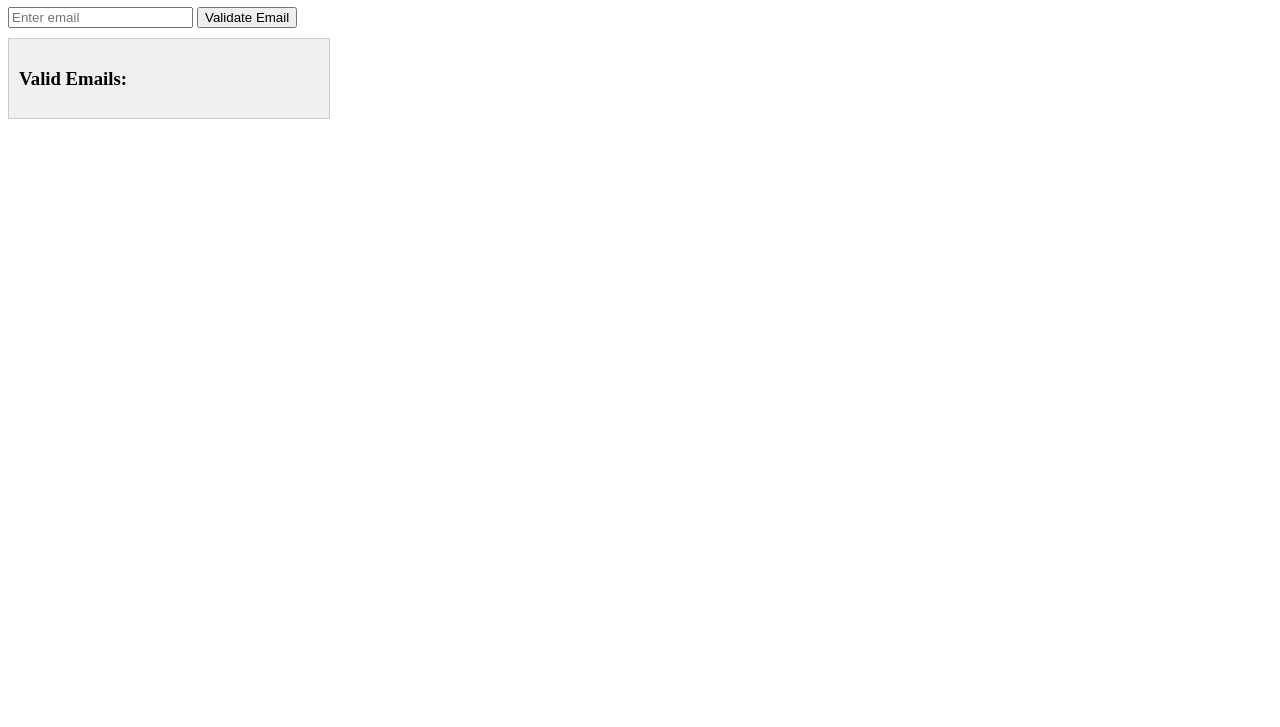
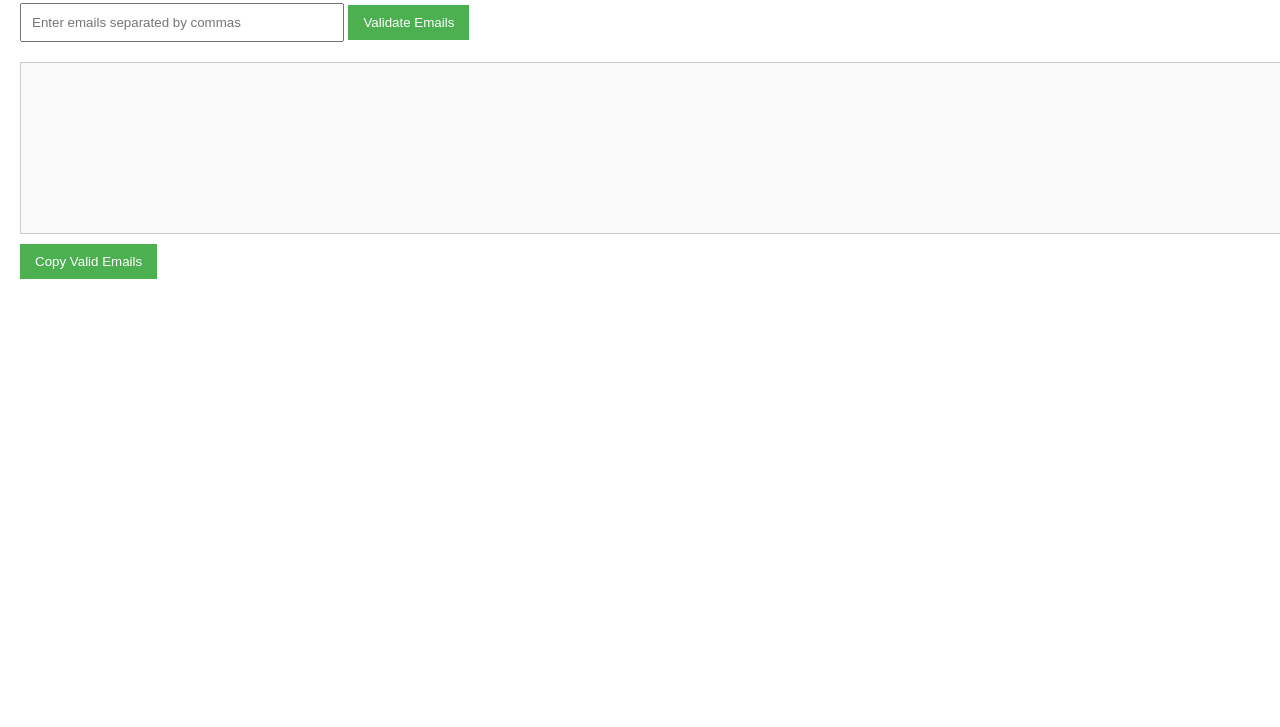
Before and after one commit to alpha33tt/eMAILverifierupdated, a website: page public/index.html in a window 1280 px wide. Shown: the part 73-800 px from the top of the page. Drawn offline with Linux system fonts and the light colour scheme.

Commit message:
Update index.html

```diff
--- a/public/index.html
+++ b/public/index.html
@@ -1,55 +1,96 @@
+<!-- index.html (inside public) -->
 <!DOCTYPE html>
 <html lang="en">
 <head>
     <meta charset="UTF-8">
     <meta name="viewport" content="width=device-width, initial-scale=1.0">
-  <title>Email Validator</title>
+    <title>Email Validation</title>
     <style>
-    .valid-emails-box {
+        body {
+            font-family: Arial, sans-serif;
+            margin: 20px;
+        }
+        #validEmailsBox {
+            width: 100%;
+            height: 150px;
+            border: 1px solid #ccc;
+            overflow-y: scroll;
+            margin-top: 20px;
+            padding: 10px;
+            background-color: #f9f9f9;
+        }
+        button {
+            padding: 10px 15px;
+            background-color: #4CAF50;
+            color: white;
+            border: none;
+            cursor: pointer;
             margin-top: 10px;
+        }
+        button:hover {
+            background-color: #45a049;
+        }
+        #emailInput {
             padding: 10px;
-      border: 1px solid #ccc;
             width: 300px;
-      max-height: 200px;
-      overflow-y: auto;
-      background-color: #f0f0f0;
         }
     </style>
 </head>
 <body>
 
-  <h1>Email Validator</h1>
+    <h2>Email Validation Tool</h2>
+    <input type="text" id="emailInput" placeholder="Enter emails separated by commas">
+    <button onclick="validateEmails()">Validate Emails</button>
 
-  <input type="email" id="emailInput" placeholder="Enter email" required />
-  <button id="validateButton">Validate Email</button>
+    <div id="validEmailsBox"></div>
 
-  <div class="valid-emails-box" id="validEmailsBox">
-    <h3>Valid Emails:</h3>
-    <ul id="validEmailsList"></ul>
-  </div>
+    <button onclick="copyValidatedEmails()">Copy Valid Emails</button>
 
     <script>
-    document.getElementById("validateButton").addEventListener("click", async () => {
-      const email = document.getElementById("emailInput").value;
-      const response = await fetch('/validate-email', {
+        const validEmails = [];
+
+        async function validateEmails() {
+            const emailInput = document.getElementById('emailInput').value;
+            const emails = emailInput.split(',');
+
+            // Clear previous results
+            validEmails.length = 0;
+            document.getElementById('validEmailsBox').innerHTML = '';
+
+            // Send emails to the server for validation
+            const response = await fetch('/validate-emails', {
                 method: 'POST',
-        headers: { 'Content-Type': 'application/json' },
-        body: JSON.stringify({ email })
+                headers: {
+                    'Content-Type': 'application/json',
+                },
+                body: JSON.stringify({ emails }),
             });
+
             const result = await response.json();
+            result.validEmails.forEach(email => {
+                validEmails.push(email);
+                const emailDiv = document.createElement('div');
+                emailDiv.textContent = email;
+                document.getElementById('validEmailsBox').appendChild(emailDiv);
+            });
+        }
 
-      if (result.valid) {
-        const validEmailList = document.getElementById("validEmailsList");
-        const newListItem = document.createElement("li");
-        newListItem.textContent = email;
-        validEmailList.appendChild(newListItem);
+        // Copy validated emails to clipboard
+        function copyValidatedEmails() {
+            if (validEmails.length === 0) {
+                alert("No valid emails to copy!");
+                return;
+            }
 
-        // Clear the input field after successful validation
-        document.getElementById("emailInput").value = '';
-      } else {
-        alert(result.message);  // Display error message
+            const textToCopy = validEmails.join('\n');
+            const textArea = document.createElement('textarea');
+            textArea.value = textToCopy;
+            document.body.appendChild(textArea);
+            textArea.select();
+            document.execCommand('copy');
+            document.body.removeChild(textArea);
+            alert('Valid emails copied to clipboard!');
         }
-    });
     </script>
 
 </body>
```
Lines whose indentation alone changed are shown as unchanged.
